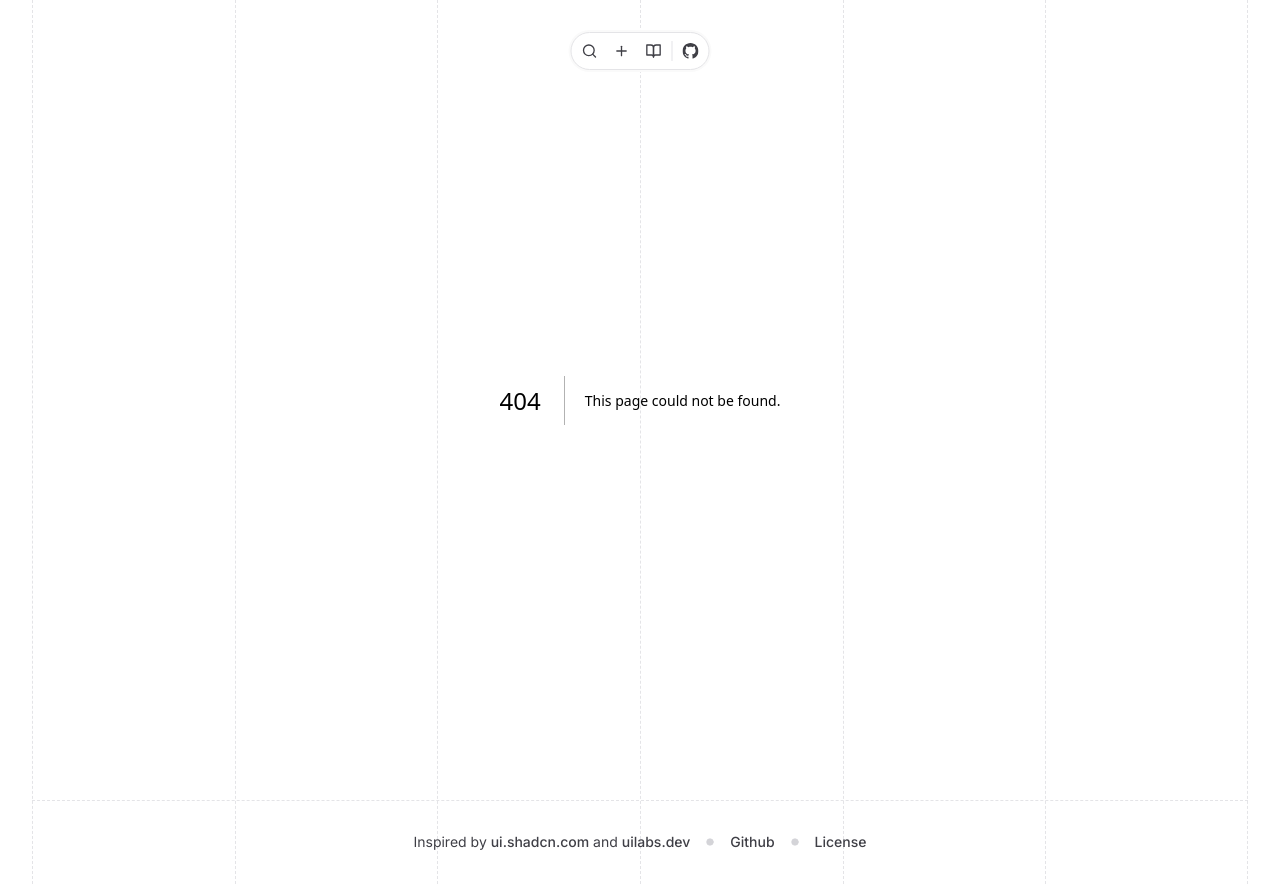
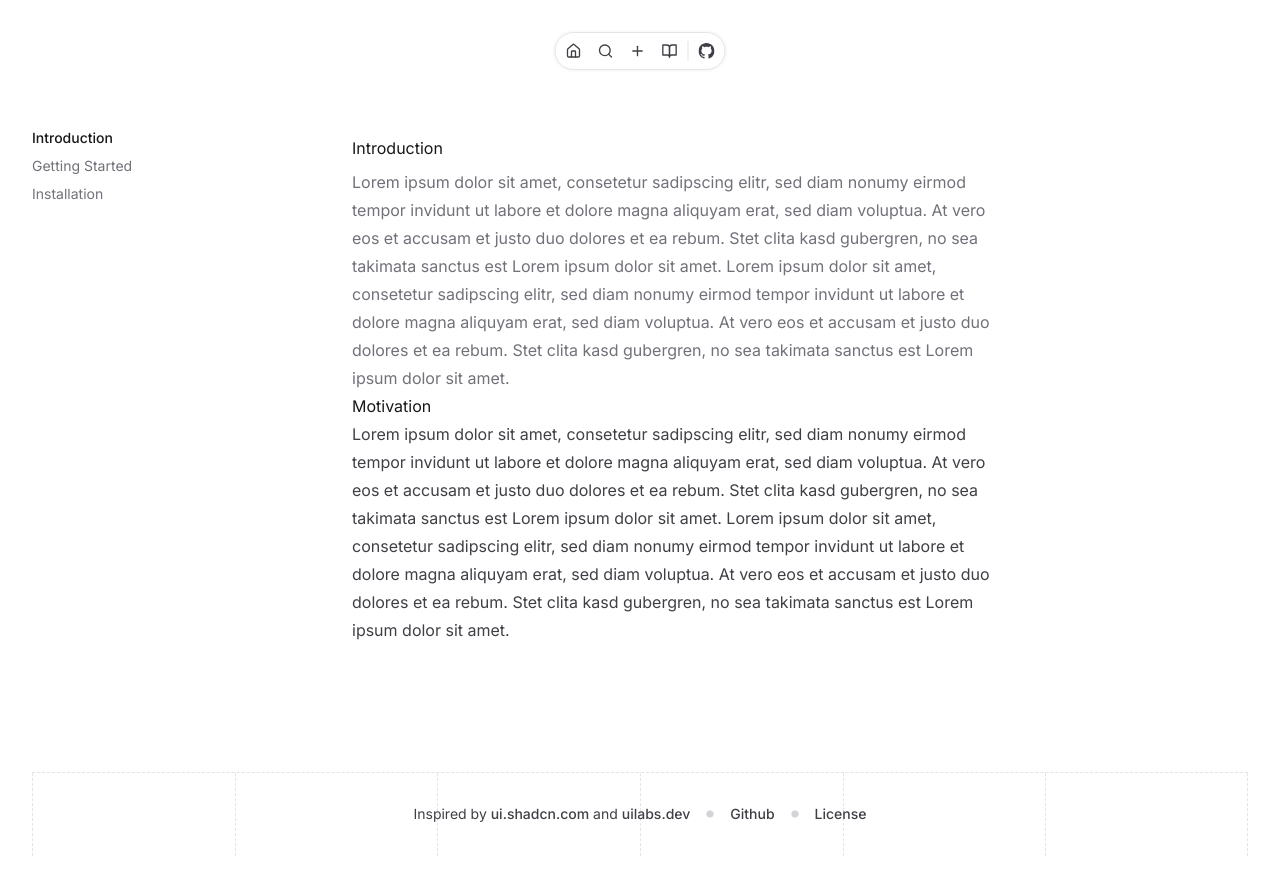
Before and after one commit to chris23lngr/blockwise-ui, a Next.js app: page /docs in a window 1280 px wide. Before the commit this address had no page. After the commit the page ends 856 px from the top, so only its background shows below. Built offline with nearby package versions, Linux system fonts and the light colour scheme.

Commit message:
Setup basic docs structure

```diff
--- a/next.config.mjs
+++ b/next.config.mjs
@@ -1,4 +1,15 @@
+import createMDX from '@next/mdx';
+
 /** @type {import('next').NextConfig} */
-const nextConfig = {};
+const nextConfig = {
+  pageExtensions: ['jsx', 'js', 'ts', 'tsx', 'mdx', 'md'],
+};
 
-export default nextConfig;
+const withMDX = createMDX({
+  extension: /\.mdx?$/,
+  options: {
+    /* otherOptions… */
+  },
+});
+
+export default withMDX(nextConfig);
--- a/package.json
+++ b/package.json
@@ -10,8 +10,12 @@
     "lint": "next lint"
   },
   "dependencies": {
+    "@mdx-js/loader": "^3.0.1",
+    "@mdx-js/react": "^3.0.1",
+    "@next/mdx": "^14.2.2",
     "@radix-ui/react-slot": "^1.0.2",
     "@radix-ui/react-tooltip": "^1.0.7",
+    "@types/mdx": "^2.0.13",
     "class-variance-authority": "^0.7.0",
     "clsx": "^2.1.0",
     "lucide-react": "^0.372.0",
--- /dev/null
+++ b/src/app/docs/getting-started/page.mdx
@@ -0,0 +1 @@
+# Getting Started
--- /dev/null
+++ b/src/app/docs/installation/page.mdx
@@ -0,0 +1 @@
+# Installation
--- a/src/app/docs/layout.tsx
+++ b/src/app/docs/layout.tsx
@@ -0,0 +1,19 @@
+import { DocsSidebar } from '@/components/docs-sidebar';
+import '@/styles/mdx.css';
+
+export default async function Layout({
+  children,
+}: {
+  children: React.ReactNode;
+}) {
+  return (
+    <main className="relative z-10 bg-white">
+      <section className="py-32">
+        <div className="container flex ">
+          <DocsSidebar />
+          <div className="grow">{children}</div>
+        </div>
+      </section>
+    </main>
+  );
+}
--- /dev/null
+++ b/src/app/docs/page.mdx
@@ -0,0 +1,7 @@
+# Introduction
+
+## Lorem ipsum dolor sit amet, consetetur sadipscing elitr, sed diam nonumy eirmod tempor invidunt ut labore et dolore magna aliquyam erat, sed diam voluptua. At vero eos et accusam et justo duo dolores et ea rebum. Stet clita kasd gubergren, no sea takimata sanctus est Lorem ipsum dolor sit amet. Lorem ipsum dolor sit amet, consetetur sadipscing elitr, sed diam nonumy eirmod tempor invidunt ut labore et dolore magna aliquyam erat, sed diam voluptua. At vero eos et accusam et justo duo dolores et ea rebum. Stet clita kasd gubergren, no sea takimata sanctus est Lorem ipsum dolor sit amet.
+
+### Motivation
+
+Lorem ipsum dolor sit amet, consetetur sadipscing elitr, sed diam nonumy eirmod tempor invidunt ut labore et dolore magna aliquyam erat, sed diam voluptua. At vero eos et accusam et justo duo dolores et ea rebum. Stet clita kasd gubergren, no sea takimata sanctus est Lorem ipsum dolor sit amet. Lorem ipsum dolor sit amet, consetetur sadipscing elitr, sed diam nonumy eirmod tempor invidunt ut labore et dolore magna aliquyam erat, sed diam voluptua. At vero eos et accusam et justo duo dolores et ea rebum. Stet clita kasd gubergren, no sea takimata sanctus est Lorem ipsum dolor sit amet.
--- /dev/null
+++ b/src/components/docs-sidebar-link.tsx
@@ -0,0 +1,35 @@
+'use client';
+
+import { cn } from '@/lib/utils';
+import Link from 'next/link';
+import { usePathname } from 'next/navigation';
+import React from 'react';
+
+interface DocsSidebarLinkProps
+  extends Omit<React.AnchorHTMLAttributes<HTMLAnchorElement>, 'href'> {
+  href: string;
+}
+
+const DocsSidebarLink = React.forwardRef<
+  HTMLAnchorElement,
+  DocsSidebarLinkProps
+>((props, ref) => {
+  const { className, ...rest } = props;
+
+  const pathname = usePathname();
+
+  return (
+    <Link
+      ref={ref}
+      {...rest}
+      data-active={pathname === props.href ? 'true' : 'false'}
+      className={cn(
+        'text-sm text-zinc-500 data-[active=true]:font-medium data-[active=true]:text-zinc-900',
+        className
+      )}
+    />
+  );
+});
+DocsSidebarLink.displayName = 'DocsSidebarLink';
+
+export { DocsSidebarLink };
--- /dev/null
+++ b/src/components/docs-sidebar.tsx
@@ -0,0 +1,33 @@
+import { docsConfig } from '@/lib/config/docs';
+import { cn } from '@/lib/utils';
+import React from 'react';
+import { DocsSidebarLink } from './docs-sidebar-link';
+
+const DocsSidebar = React.forwardRef<
+  HTMLDivElement,
+  React.HTMLAttributes<HTMLDivElement>
+>((props, ref) => {
+  const { className, ...rest } = props;
+
+  return (
+    <div
+      ref={ref}
+      {...rest}
+      className={cn(
+        'flex h-fit w-full max-w-xs flex-col items-start justify-start space-y-2',
+        className
+      )}
+    >
+      {docsConfig.content.map((item, index) => {
+        return (
+          <DocsSidebarLink key={`docs-sb-link-${index}`} href={item.path}>
+            {item.title}
+          </DocsSidebarLink>
+        );
+      })}
+    </div>
+  );
+});
+DocsSidebar.displayName = 'DocsSidebar';
+
+export { DocsSidebar };
--- a/src/components/navbar.tsx
+++ b/src/components/navbar.tsx
@@ -1,7 +1,7 @@
 import { siteConfig } from '@/lib/config/site';
 import { cn } from '@/lib/utils';
 import { cva } from 'class-variance-authority';
-import { BookOpenIcon, PlusIcon, SearchIcon } from 'lucide-react';
+import { BookOpenIcon, HomeIcon, PlusIcon, SearchIcon } from 'lucide-react';
 import Link from 'next/link';
 import React from 'react';
 import { GithubLogo } from './logos/github';
@@ -21,6 +21,12 @@ const Navbar = React.forwardRef<
         className
       )}
     >
+      <Link
+        href={`/`}
+        className="block rounded-full p-1.5 transition-colors hover:bg-zinc-100"
+      >
+        <HomeIcon className="h-4 w-4 text-zinc-700" />
+      </Link>
       <button className="block rounded-full p-1.5 transition-colors hover:bg-zinc-100">
         <SearchIcon className="h-4 w-4 text-zinc-700" />
       </button>
--- /dev/null
+++ b/src/lib/config/docs.ts
@@ -0,0 +1,28 @@
+export const docsConfig = {
+  content: [
+    {
+      title: 'Introduction',
+      path: '/docs',
+    },
+    {
+      title: 'Getting Started',
+      path: '/docs/getting-started',
+    },
+    {
+      title: 'Installation',
+      path: '/docs/installation',
+      children: [
+        {
+          title: 'Next.js',
+          path: '/docs/installation/nextjs',
+        },
+        {
+          title: 'Remix',
+          path: '/docs/installation/remix',
+        },
+      ],
+    },
+  ],
+};
+
+export type DocsConfig = typeof docsConfig;
--- /dev/null
+++ b/src/mdx-components.tsx
@@ -0,0 +1,7 @@
+import type { MDXComponents } from 'mdx/types';
+
+export function useMDXComponents(components: MDXComponents): MDXComponents {
+  return {
+    ...components,
+  };
+}
--- /dev/null
+++ b/src/styles/mdx.css
@@ -0,0 +1,14 @@
+h1 {
+  @apply max-w-screen-md text-4xl font-medium text-zinc-900;
+}
+h2 {
+  @apply mt-4 max-w-prose text-lg text-zinc-500;
+}
+
+h3 {
+  @apply mt-12 max-w-prose text-lg font-medium text-zinc-900;
+}
+
+p {
+  @apply mt-4 max-w-prose leading-7 text-zinc-700;
+}
```
Also changed, not shown: 1 other file (tests, documents, lock files or other folders).
